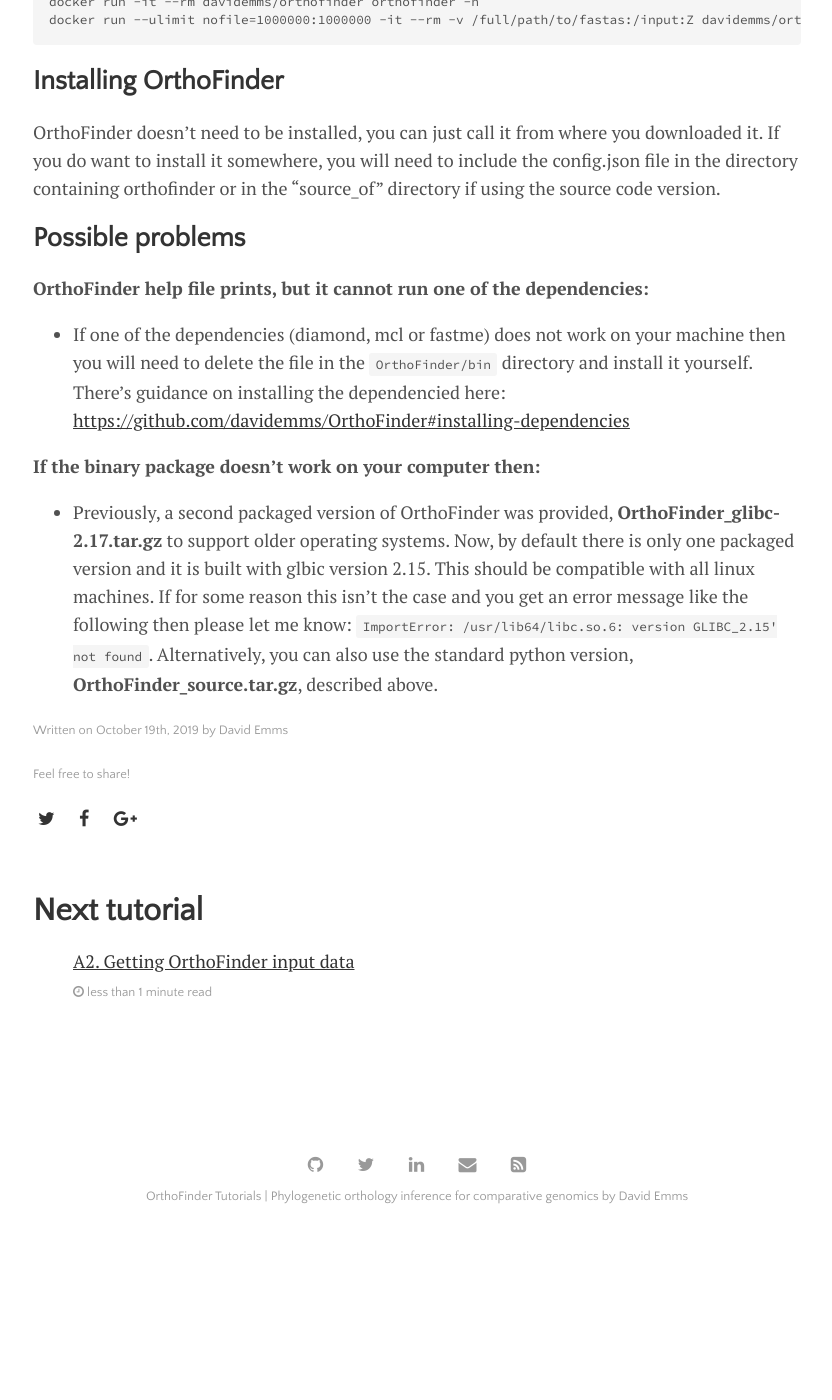
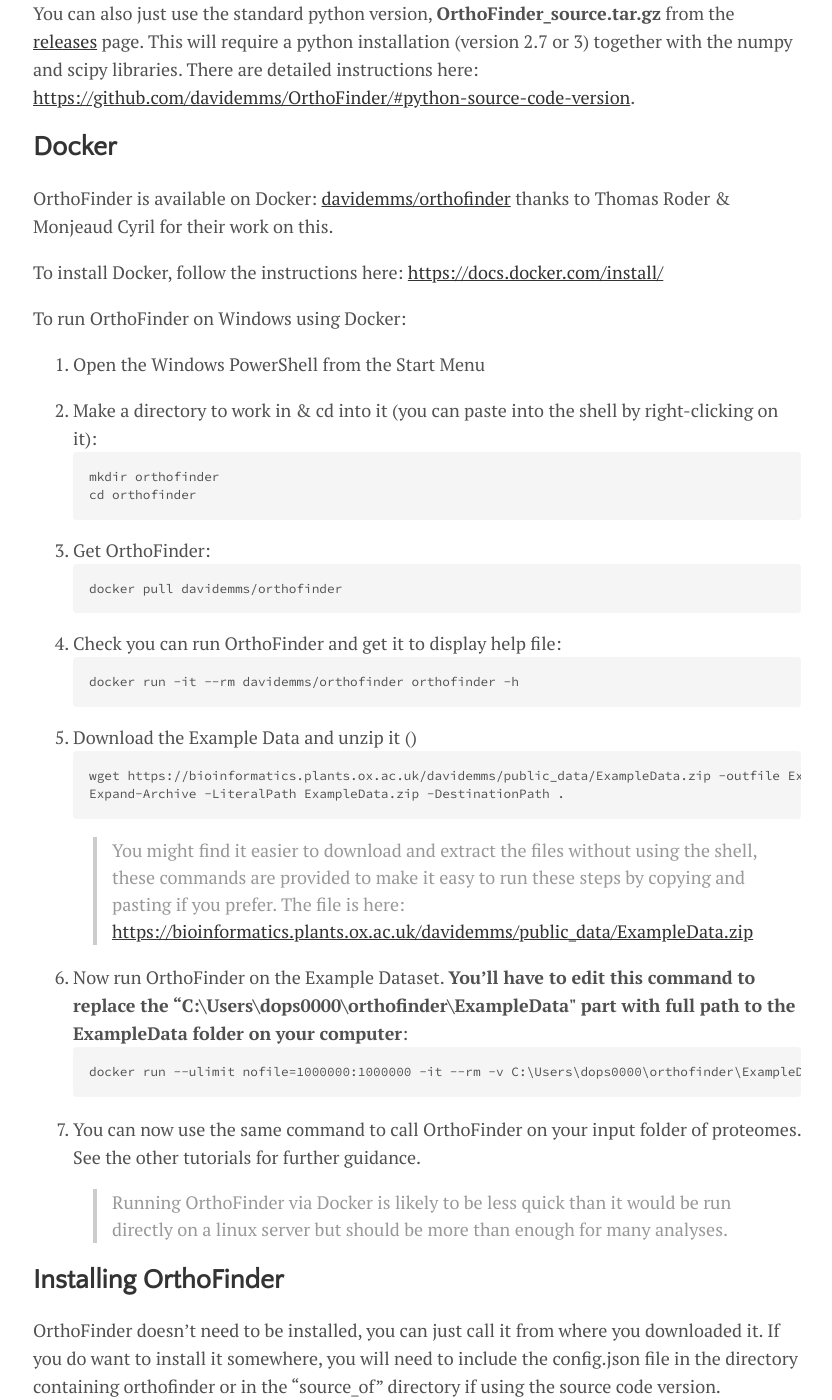
Before and after one commit to olgaemms/davidemms.github.io, a Jekyll site: the page built from _posts/2019-10-19-alternative-ways-of-getting-OrthoFinder.md, in a window 1280 px wide and 1400 px high, scrolled down 1777 px. Shown: the whole window, without its empty margins (223-1055 px from the left). Built offline with Jekyll 4.4.1, drawn with Linux system fonts in a browser that asks for light colours; before the commit the page ends 3019 px from its top, so only the background shows below that; some of the changed text lies outside the part shown.

Commit message:
Provide guide for using via Docker on Windows

````diff
--- a/_posts/2019-10-19-alternative-ways-of-getting-OrthoFinder.md
+++ b/_posts/2019-10-19-alternative-ways-of-getting-OrthoFinder.md
@@ -14,6 +14,10 @@ On Linux the easiest way to get OrthoFinder is to download the latest release pa
 The best way to use OrthoFinder on a Mac is to use Bioconda, see the Bioconda section below for details.
 
 An alternative is to use the source code version and install the dependencies yourself: python together with the numpy and scipy libraries plus the external programs mcl, diamond & fastme. See <https://github.com/davidemms/OrthoFinder#installing-dependencies>. There is also a Docker image.
+
+## OrthoFinder on Windows
+
+You can run OrthoFinder on Windows using Docker if your computer meets Docker's system requirements. See below for details.
 
 ## Bioconda
 Bioconda provides a very easy way to install OrthoFinder on Linux or Mac. You can refer to the [Bioconda Getting Started](https://bioconda.github.io/user/install.html) page for details, but the basic steps are:
@@ -45,6 +49,10 @@ Then close your terminal and open a new one to complete the installation. Now in
 ```
 conda install orthofinder
 ```
+Test you can run OrthoFinder by downloading the Example Dataset to your current working directory from here: <https://bioinformatics.plants.ox.ac.uk/davidemms/public_data/ExampleData.zip>. Unzip it and then run:
+```
+orthofinder -f ExampleData
+```
 
 *Thanks to the many people who I'm aware of having contributed to setting this up: Anthony Bretaudeau, Nicola Soranzo, Sacha Laurent, Christian Brueffer, Nathan Weeks, Johannes Köster, pvanheus, Björn Grüning, Emil Hägglund, Andreas Sjödin, Gildas Le Corguillé & Devon Ryan. And thanks also to anyone else who has helped.*
 
@@ -55,13 +63,46 @@ You can also just use the standard python version, **OrthoFinder_source.tar.gz**
 
 
 ## Docker
-OrthoFinder 2.3.3 is available on Docker: [davidemms/orthofinder](https://hub.docker.com/repository/docker/davidemms/orthofinder) thanks to Thomas Roder & Monjeaud Cyril for their work on this.
+OrthoFinder is available on Docker: [davidemms/orthofinder](https://hub.docker.com/repository/docker/davidemms/orthofinder) thanks to Thomas Roder & Monjeaud Cyril for their work on this.
 
-Running OrthoFinder using Docker:
+To install Docker, follow the instructions here: <https://docs.docker.com/install/>
+
+To run OrthoFinder on Windows using Docker:
+
+1. Open the Windows PowerShell from the Start Menu
+
+2. Make a directory to work in & cd into it (you can paste into the shell by right-clicking on it):
+```
+mkdir orthofinder
+cd orthofinder
+```
+
+3. Get OrthoFinder:
+```
+docker pull davidemms/orthofinder
+```
+
+4. Check you can run OrthoFinder and get it to display help file:
 ```
 docker run -it --rm davidemms/orthofinder orthofinder -h
-docker run --ulimit nofile=1000000:1000000 -it --rm -v /full/path/to/fastas:/input:Z davidemms/orthofinder orthofinder -f /input
 ```
+
+5. Download the Example Data and unzip it ()
+```
+wget https://bioinformatics.plants.ox.ac.uk/davidemms/public_data/ExampleData.zip -outfile ExampleData.zip
+Expand-Archive -LiteralPath ExampleData.zip -DestinationPath .
+```
+
+    > You might find it easier to download and extract the files without using the shell, these commands are provided to make it easy to run these steps by copying and pasting if you prefer. The file is here: <https://bioinformatics.plants.ox.ac.uk/davidemms/public_data/ExampleData.zip>
+
+6. Now run OrthoFinder on the Example Dataset. **You'll have to edit this command to replace the "C:\Users\dops0000\orthofinder\ExampleData\" part with full path to the ExampleData folder on your computer**:
+```
+docker run --ulimit nofile=1000000:1000000 -it --rm -v C:\Users\dops0000\orthofinder\ExampleData\:/input:Z davidemms/orthofinder orthofinder -f /input
+```
+
+7. You can now use the same command to call OrthoFinder on your input folder of proteomes. See the other tutorials for further guidance.
+
+    > Running OrthoFinder via Docker is likely to be less quick than it would be run directly on a linux server but should be more than enough for many analyses.
 
 ## Installing OrthoFinder
 OrthoFinder doesn't need to be installed, you can just call it from where you downloaded it. If you do want to install it somewhere, you will need to include the config.json file in the directory containing orthofinder or in the "source_of" directory if using the source code version.
````
Also changed, not shown: _posts/2019-09-18-downloading-and-checking-orthofinder.md (+1 -1 lines).
